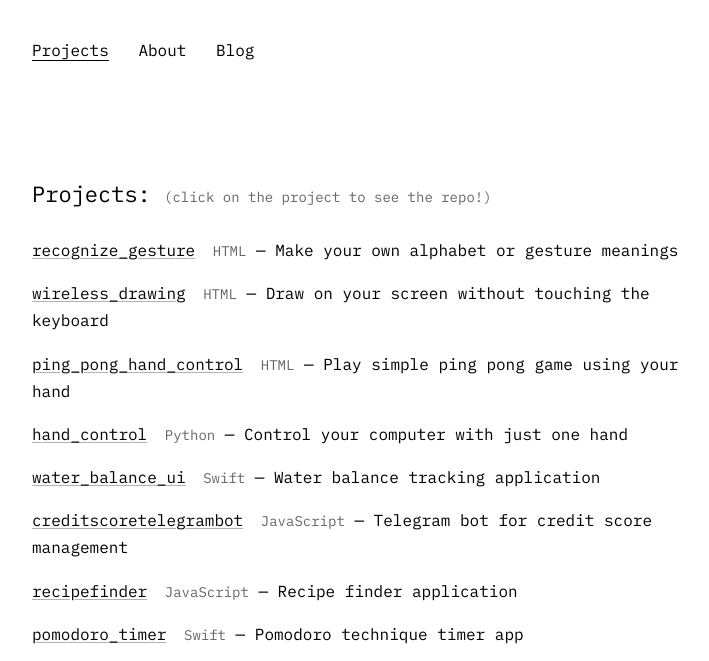
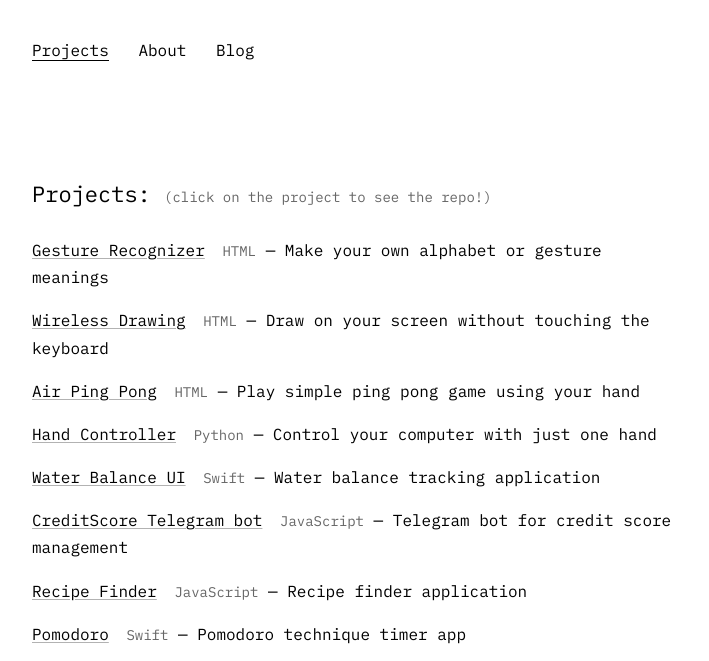
Before and after one commit to damihr/mywebsite, a plain HTML site: page index.html in a window 1280 px wide. Shown: the part 122-783 px from the top of the page, without its empty margins (313-1022 px from the left). Drawn offline with Linux system fonts and the light colour scheme.

Commit message:
Update index.html

```diff
--- a/index.html
+++ b/index.html
@@ -244,47 +244,47 @@
             <h2>Projects: <span style="font-size: 14px; color: #666; font-weight: 400;">(click on the project to see the repo!)</span></h2>
             <ul>
                 <li>
-                    <a href="https://github.com/damihr/recognize_gesture" target="_blank" rel="noopener noreferrer">recognize_gesture</a>
+                    <a href="https://github.com/damihr/recognize_gesture" target="_blank" rel="noopener noreferrer">Gesture Recognizer</a>
                     <span class="project-tag">HTML</span>
                     — Make your own alphabet or gesture meanings
                 </li>
                 <li>
-                    <a href="https://github.com/damihr/wireless_drawing" target="_blank" rel="noopener noreferrer">wireless_drawing</a>
+                    <a href="https://github.com/damihr/wireless_drawing" target="_blank" rel="noopener noreferrer">Wireless Drawing</a>
                     <span class="project-tag">HTML</span>
                     — Draw on your screen without touching the keyboard
                 </li>
                 <li>
-                    <a href="https://github.com/damihr/ping_pong_hand_control" target="_blank" rel="noopener noreferrer">ping_pong_hand_control</a>
+                    <a href="https://github.com/damihr/ping_pong_hand_control" target="_blank" rel="noopener noreferrer">Air Ping Pong</a>
                     <span class="project-tag">HTML</span>
                     — Play simple ping pong game using your hand
                 </li>
                 <li>
-                    <a href="https://github.com/damihr/hand_control" target="_blank" rel="noopener noreferrer">hand_control</a>
+                    <a href="https://github.com/damihr/hand_control" target="_blank" rel="noopener noreferrer">Hand Controller</a>
                     <span class="project-tag">Python</span>
                     — Control your computer with just one hand
                 </li>
                 <li>
-                    <a href="https://github.com/damihr/water_balance_ui" target="_blank" rel="noopener noreferrer">water_balance_ui</a>
+                    <a href="https://github.com/damihr/water_balance_ui" target="_blank" rel="noopener noreferrer">Water Balance UI</a>
                     <span class="project-tag">Swift</span>
                     — Water balance tracking application
                 </li>
                 <li>
-                    <a href="https://github.com/damihr/creditscoretelegrambot" target="_blank" rel="noopener noreferrer">creditscoretelegrambot</a>
+                    <a href="https://github.com/damihr/creditscoretelegrambot" target="_blank" rel="noopener noreferrer">CreditScore Telegram bot</a>
                     <span class="project-tag">JavaScript</span>
                     — Telegram bot for credit score management
                 </li>
                 <li>
-                    <a href="https://github.com/damihr/recipefinder-my-first-project-" target="_blank" rel="noopener noreferrer">recipefinder</a>
+                    <a href="https://github.com/damihr/recipefinder-my-first-project-" target="_blank" rel="noopener noreferrer">Recipe Finder</a>
                     <span class="project-tag">JavaScript</span>
                     — Recipe finder application
                 </li>
                 <li>
-                    <a href="https://github.com/damihr/pomodoro_timer" target="_blank" rel="noopener noreferrer">pomodoro_timer</a>
+                    <a href="https://github.com/damihr/pomodoro_timer" target="_blank" rel="noopener noreferrer">Pomodoro</a>
                     <span class="project-tag">Swift</span>
                     — Pomodoro technique timer app
                 </li>
                 <li>
-                    <a href="https://github.com/damihr/doomscroll_main" target="_blank" rel="noopener noreferrer">doomscroll_main</a>
+                    <a href="https://github.com/damihr/doomscroll_main" target="_blank" rel="noopener noreferrer">Doomscrolling</a>
                     <span class="project-tag">TypeScript</span>
                     — Doom scrolling prevention tool
                 </li>
@@ -335,11 +335,10 @@
             <h2>About</h2>
             <div class="about-content">
                 <p>
-                    I'm a developer who enjoys creating interesting stuff
-                    and exploring some cool stuff
+                    I’m a curious developer who likes exploring new things
                 </p>
                 <p>
-                    So far so good I've tried building:
+                    So far, I’ve tried building:
                     <ul>
                         <li>iOS apps</li>
                         <li>Web apps</li>
```
